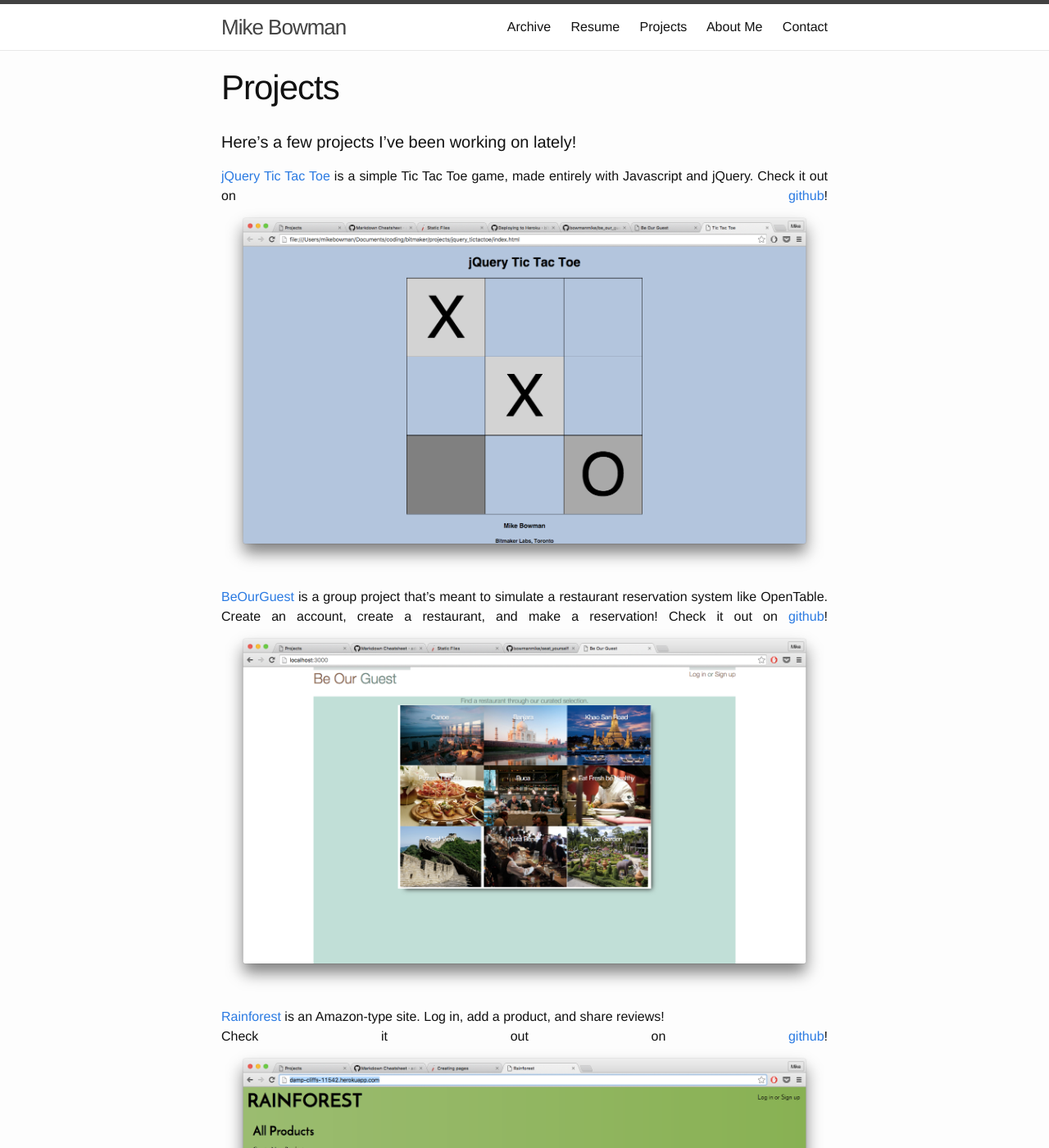
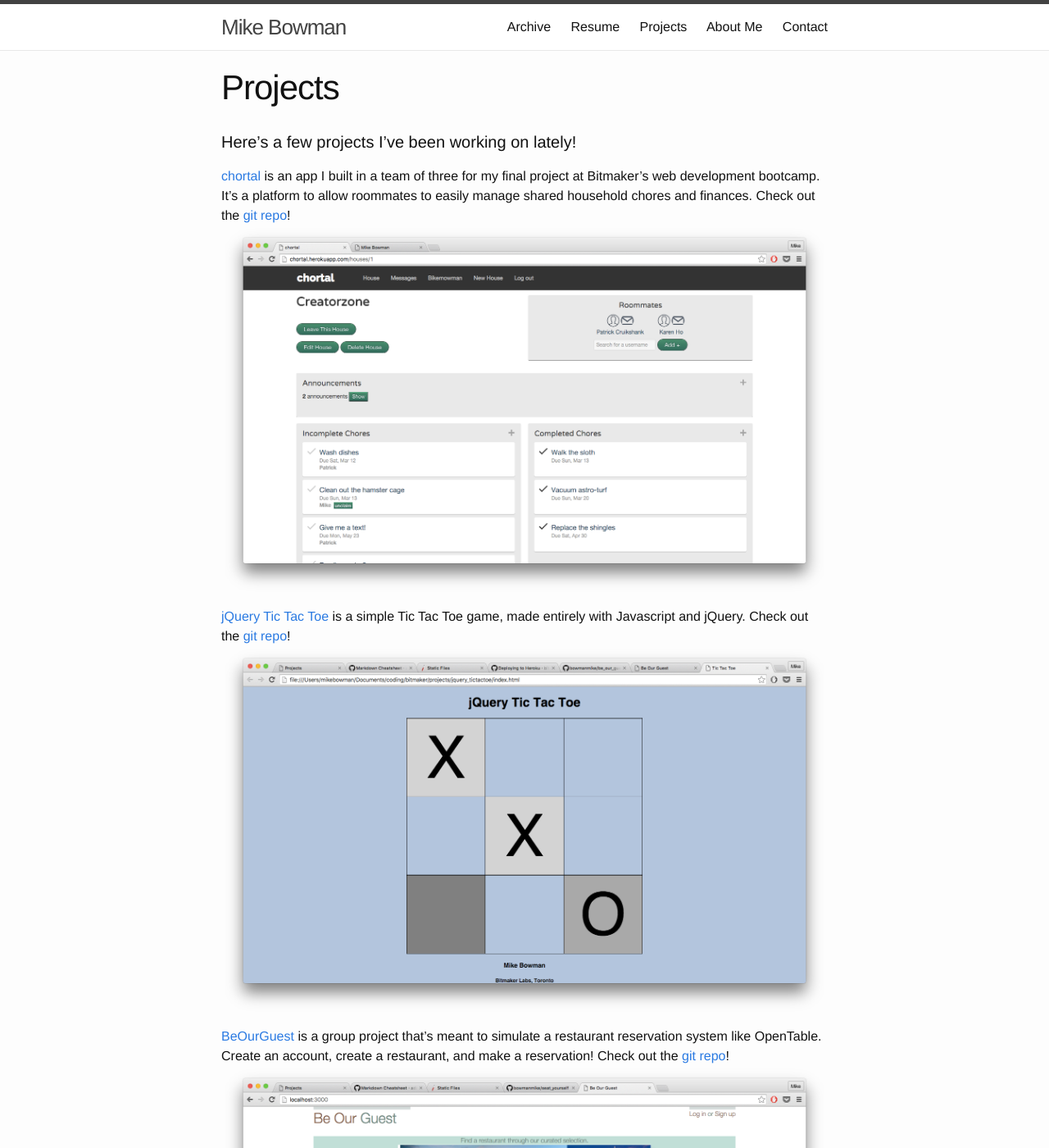
Before and after one commit to bowmanmike/bowmanmike.github.io, a Jekyll site: the page built from 01projects.md, in a window 1280 px wide and 1400 px high. Shown: the whole window at 82% size. Built offline with Jekyll 4.4.1, drawn with Linux system fonts in a browser that asks for light colours; some of the changed text lies outside the part shown.

Commit message:
fix text justification, add chortal to projects page

```diff
--- a/01projects.md
+++ b/01projects.md
@@ -6,18 +6,22 @@ permalink: /projects/
 
 #### Here's a few projects I've been working on lately!
 
+[chortal](http://chortal.herokuapp.com) is an app I built in a team of three for my final project at Bitmaker's web development bootcamp. It's a platform to allow roommates to easily manage shared household chores and finances.
+Check out the [git repo](https://github.com/pcruiksh/rmmts)!
+![chortal](/assets/chortal_screenshot.png)
+
 [jQuery Tic Tac Toe]({% post_url 2016-02-13-jquery-tictactoe %}) is a simple Tic Tac Toe game, made entirely with Javascript and jQuery.
-Check it out on [github](https://github.com/bowmanmike/jquery_tictactoe)!
+Check out the [git repo](https://github.com/bowmanmike/jquery_tictactoe)!
 ![jQuery Tic Tac Toe](/assets/tictactoe_screenshot.png)
 
 [BeOurGuest](http://evening-reaches-50428.herokuapp.com) is a group project that's meant to simulate a restaurant reservation system like OpenTable. Create an account, create a restaurant, and make a reservation!
-Check it out on [github](http://github.com/bowmanmike/seatyourself)!
+Check out the [git repo](http://github.com/bowmanmike/seatyourself)!
 ![BeOurGuest](/assets/beourguest_screenshot.png)
 
 [Rainforest](http://damp-cliffs-11542.herokuapp.com/) is an Amazon-type site. Log in, add a product, and share reviews!
-Check it out on [github](https://github.com/bowmanmike/rainforest)!
+Check out the  [git repo](https://github.com/bowmanmike/rainforest)!
 ![Rainforest](/assets/rainforest_screenshot.png)
 
 [Photogur](https://immense-peak-73305.herokuapp.com/pictures) is a barebones clone of imgur. Add a photo!
-Check it out on [github](https://github.com/bowmanmike/photogur)!
+Check out the  [git repo](https://github.com/bowmanmike/photogur)!
 ![Photogur](/assets/photogur_screenshot.png)
--- a/_sass/_layout.scss
+++ b/_sass/_layout.scss
@@ -243,7 +243,7 @@
             font-size: 18px;
         }
     }
-    text-align: justify;
+    text-align: left;
 }
 
 .image-caption {
```
Also changed, not shown: assets/chortal_screenshot.png (added).
